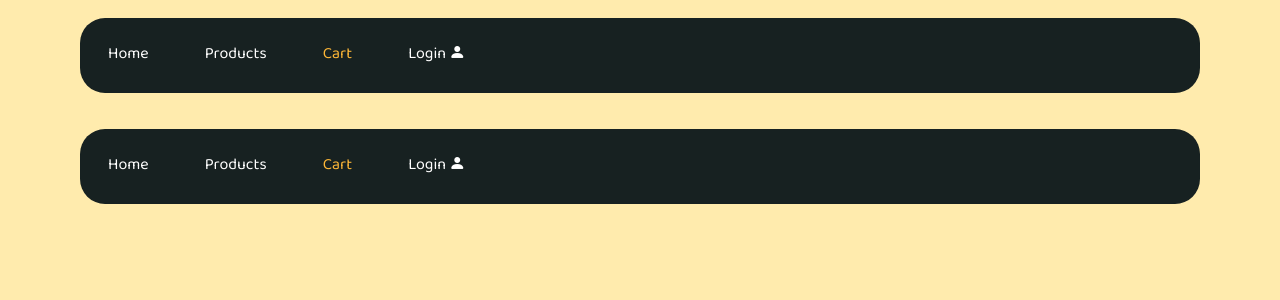
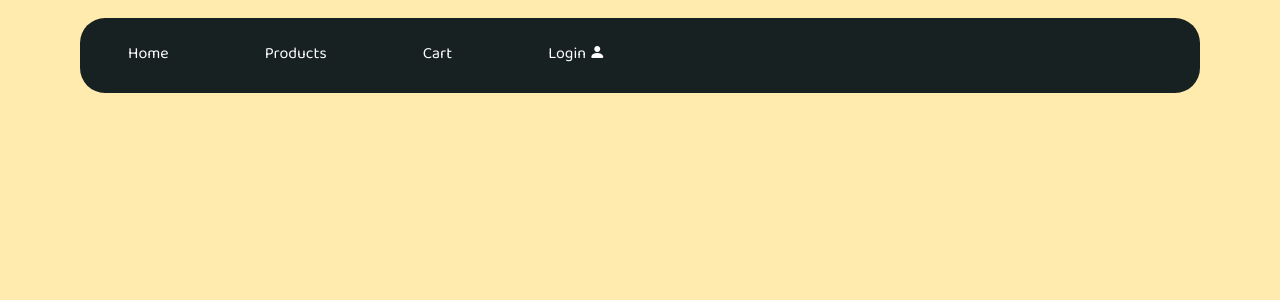
Before and after one commit to Mwape-Kurete/Y2S1T2_PetStore, a React (Create React App) app in the folder cheeri/frontend/: page /Cart in a window 1280 px wide. Shown: the top 300 px of the page. Built offline with nearby package versions, Linux system fonts and the light colour scheme; a web font is replaced by a local one.

Commit message:
fixing nav

```diff
--- a/cheeri/frontend/src/App.js
+++ b/cheeri/frontend/src/App.js
@@ -9,12 +9,12 @@ import NavComp from "./components/NavComp";
 function App() {
   return (
     <Router>
-      <NavComp />
+      {/* <NavComp /> */}
       <Routes>
         <Route index element={<Home />} />
-        <Route path="product" element={<Products />} />
-        <Route path="cart" element={<Cart />} />
-        <Route path="login" element={<LoginSignUp />} />
+        <Route path="Products" element={<Products />} />
+        <Route path="Cart" element={<Cart />} />
+        <Route path="LoginSignUp" element={<LoginSignUp />} />
       </Routes>
     </Router>
   );
--- a/cheeri/frontend/src/components/NavComp.js
+++ b/cheeri/frontend/src/components/NavComp.js
@@ -5,7 +5,7 @@ import Container from "react-bootstrap/Container";
 import Nav from "react-bootstrap/Nav";
 import Navbar from "react-bootstrap/Navbar";
 
-import { LinkContainer } from "react-router-bootstrap";
+import { Link } from "react-router-dom";
 import logo from "../media/logo 3.svg";
 
 import "../styles/NavComp.css";
@@ -20,20 +20,29 @@ function NavComp() {
               <img src={logo} alt="cheeri logo" className="mainLogo" />
             </Navbar.Brand> */}
 
-            <LinkContainer to="/">
-              <Nav.Link className="left-of nav-text">Home</Nav.Link>
-            </LinkContainer>
-            <LinkContainer to="/products">
-              <Nav.Link className="left-of nav-text">Products</Nav.Link>
-            </LinkContainer>
-            <LinkContainer to="/cart">
-              <Nav.Link className="right-of nav-text">Cart</Nav.Link>
-            </LinkContainer>
-            <LinkContainer to="/login">
-              <Nav.Link className="right-of nav-text">
+            <Nav.Link className="left-of nav-text">
+              <Link to="/ " className="hyperlink">
+                Home
+              </Link>
+            </Nav.Link>
+
+            <Nav.Link className="left-of nav-text">
+              <Link to="/Products" className="hyperlink">
+                Products
+              </Link>
+            </Nav.Link>
+
+            <Nav.Link className="right-of nav-text">
+              <Link to="/Cart" className="hyperlink">
+                Cart
+              </Link>
+            </Nav.Link>
+
+            <Nav.Link className="right-of nav-text">
+              <Link to="/LoginSignUp" className="hyperlink">
                 Login <i className="bi bi-person-fill"></i>
-              </Nav.Link>
-            </LinkContainer>
+              </Link>
+            </Nav.Link>
           </Nav>
         </Container>
       </Navbar>
--- a/cheeri/frontend/src/styles/NavComp.css
+++ b/cheeri/frontend/src/styles/NavComp.css
@@ -101,3 +101,33 @@
   margin-right: 20px;
   top: 37px;
 }
+
+a.hyperlink {
+  font-family: "Baloo 2", sans-serif;
+  font-optical-sizing: auto;
+  font-weight: 400;
+  font-style: normal;
+  color: white;
+  letter-spacing: 0;
+  line-height: normal;
+  margin-left: 20px;
+  margin-right: 20px;
+  top: 37px;
+
+  text-decoration: none;
+}
+
+a.hyperlink:hover {
+  font-family: "Baloo 2", sans-serif;
+  font-optical-sizing: auto;
+  font-weight: 400;
+  font-style: normal;
+  color: #e4572e;
+  letter-spacing: 0;
+  line-height: normal;
+  margin-left: 20px;
+  margin-right: 20px;
+  top: 37px;
+
+  text-decoration: none;
+}
```
